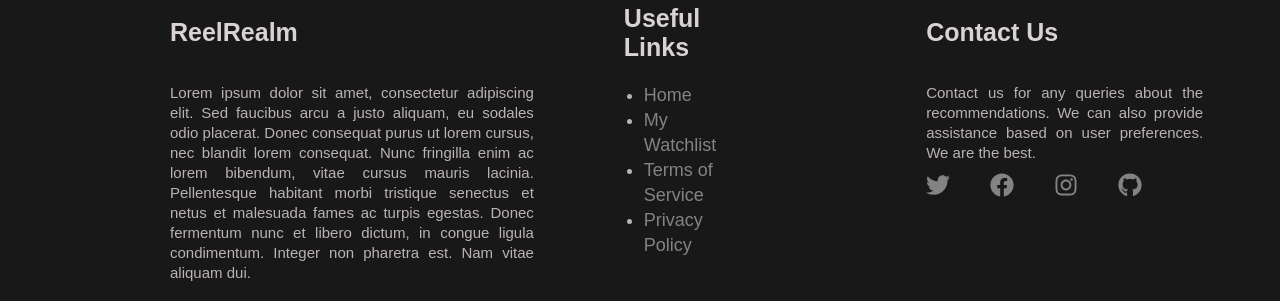
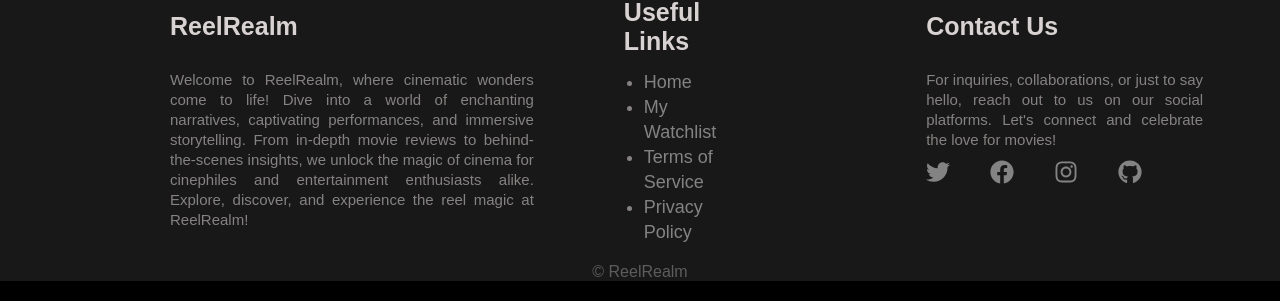
Before and after one commit to PiyushLekhak/ReelRealm, a React (Create React App) app in the folder client/: page /movie/1 in a window 1280 px wide. Shown: the part 1173-1474 px from the top of the page. Built offline with nearby package versions, Linux system fonts and the light colour scheme; no server answers.

Commit message:
footerText, minor changes

```diff
--- a/client/src/components/footer/footer.css
+++ b/client/src/components/footer/footer.css
@@ -27,7 +27,7 @@
     justify-content: left;
     padding-left: 170px;
     padding-right: 20px;
-    color: #bbb3b3;
+    color: #868282;
     font-size: 15px;
     max-width: 70%;
     line-height: 20px;
@@ -49,7 +49,7 @@
     justify-content: left;
     padding-left: 90px;
     padding-right: 10px;
-    color: #bbb3b3;
+    color: #868282;
     font-size: 18px;
     max-width: 70%;
     line-height: 25px;
@@ -72,7 +72,7 @@
     justify-content: flex-start;
     padding-left: 200px;
     padding-right: 20px;
-    color: #bbb3b3;
+    color: #868282;
     font-size: 15px;
     max-width: 50%;
     line-height: 20px;
--- a/client/src/components/footer/footer.js
+++ b/client/src/components/footer/footer.js
@@ -11,14 +11,12 @@ export default function Footer() {
         <div className="footer-section3">Contact Us</div>
         <div className="footer-content">
           <p>
-            Lorem ipsum dolor sit amet, consectetur adipiscing elit. Sed
-            faucibus arcu a justo aliquam, eu sodales odio placerat. Donec
-            consequat purus ut lorem cursus, nec blandit lorem consequat. Nunc
-            fringilla enim ac lorem bibendum, vitae cursus mauris lacinia.
-            Pellentesque habitant morbi tristique senectus et netus et malesuada
-            fames ac turpis egestas. Donec fermentum nunc et libero dictum, in
-            congue ligula condimentum. Integer non pharetra est. Nam vitae
-            aliquam dui.
+            Welcome to ReelRealm, where cinematic wonders come to life! Dive
+            into a world of enchanting narratives, captivating performances, and
+            immersive storytelling. From in-depth movie reviews to
+            behind-the-scenes insights, we unlock the magic of cinema for
+            cinephiles and entertainment enthusiasts alike. Explore, discover,
+            and experience the reel magic at ReelRealm!
           </p>
         </div>
         <div className="footer-content2">
@@ -30,28 +28,45 @@ export default function Footer() {
               <a href="/watchlist">My Watchlist</a>
             </li>
             <li>
-              <a href="#">Terms of Service</a>
+              <a href="/*">Terms of Service</a>
             </li>
             <li>
-              <a href="#">Privacy Policy</a>
+              <a href="/*">Privacy Policy</a>
             </li>
           </ul>
         </div>
         <div className="footer-content3">
+          <ul>
+            For inquiries, collaborations, or just to say hello, reach out to us
+            on our social platforms. Let's connect and celebrate the love for
+            movies!
+          </ul>
+          <ul class="footer-links2">
             <ul>
-              Contact us for any queries about the recommendations. We can also
-              provide assistance based on user preferences. We are the best.
+              <a href="https://twitter.com/" target="blank">
+                <FaTwitter />
+              </a>
             </ul>
-            <ul class="footer-links2">
-              <ul><a href="#"><FaTwitter /></a></ul>
-              <ul><a href="#"><FaFacebook /></a></ul>
-              <ul><a href="#"><FaInstagram /></a></ul>
-              <ul><a href="#"><FaGithub /></a></ul>
+            <ul>
+              <a href="https://www.facebook.com/" target="blank">
+                <FaFacebook />
+              </a>
             </ul>
+            <ul>
+              <a href="https://www.instagram.com/" target="blank">
+                <FaInstagram />
+              </a>
+            </ul>
+            <ul>
+              <a href="https://github.com/" target="blank">
+                <FaGithub />
+              </a>
+            </ul>
+          </ul>
         </div>
       </div>
-      <br/>
-      <div style={{textAlign: 'center'}}>&copy; ReelRealm</div>
+      <br />
+      <div style={{ textAlign: "center" }}>&copy; ReelRealm</div>
     </div>
   );
 }
--- a/client/src/components/reviewsSection/reviewsSection.css
+++ b/client/src/components/reviewsSection/reviewsSection.css
@@ -36,6 +36,7 @@
 
 .review h3 {
     margin-bottom: 10px; /* Adjust the margin-bottom as needed */
+    color: rgb(238, 236, 236);
 }
 
 .review p {
@@ -43,6 +44,7 @@
     margin-left: 25px;
     line-height: 25px;
     text-align: justify;
+    color: rgb(224, 217, 217);
 }
 
 .review-header {
@@ -71,5 +73,9 @@
     cursor: pointer;
     color: rgb(125, 125, 125);
     font-size: 1rem;
+}
+
+.read-more:hover {
     text-decoration: underline;
+
 }
```
